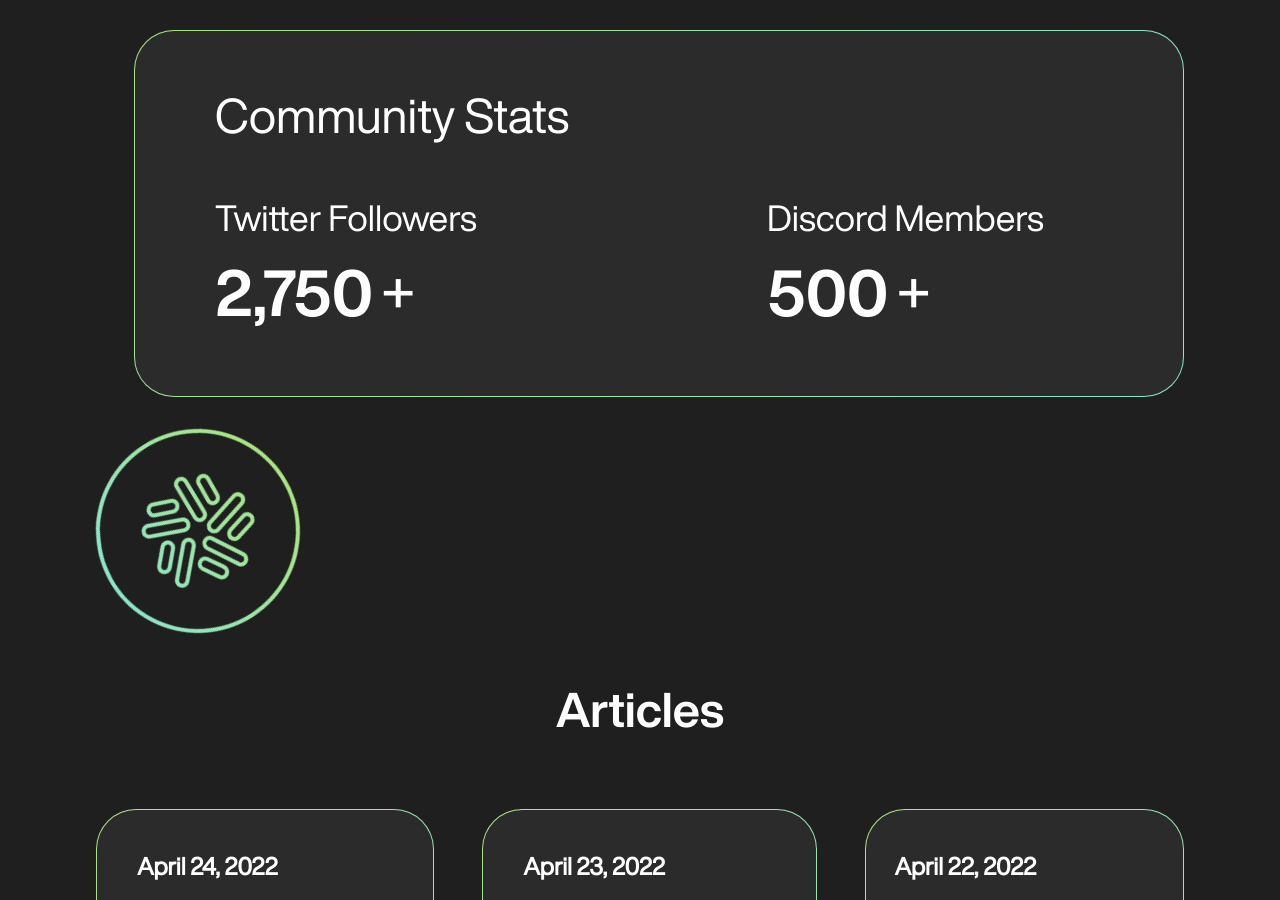
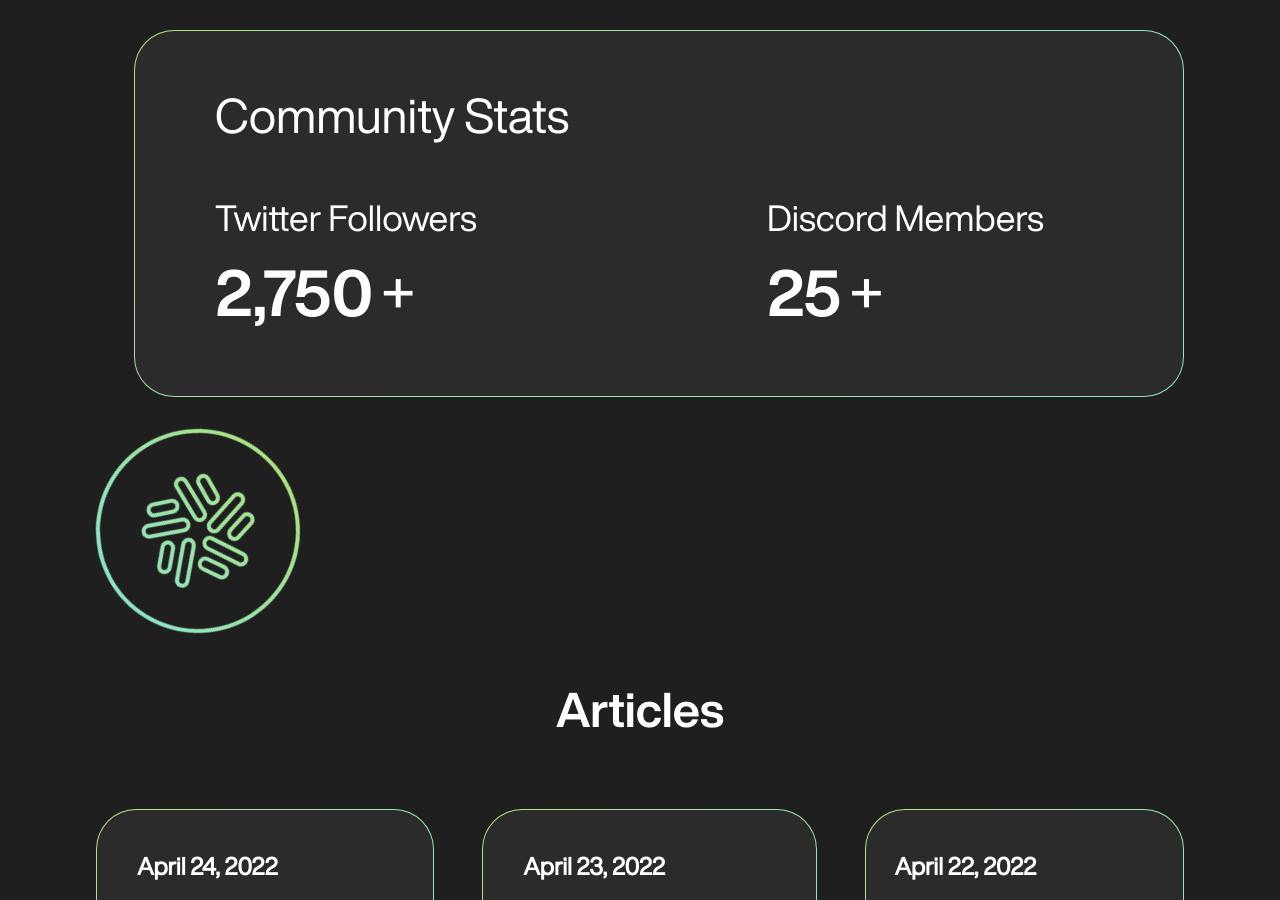
Before and after one commit to SustainDAO/landing, a Jekyll site: the page built from index.html, in a window 1280 px wide and 900 px high, scrolled down 2131 px. Built offline with Jekyll 4.4.1, drawn with Linux system fonts in a browser that asks for light colours.

```diff
--- a/index.html
+++ b/index.html
@@ -263,7 +263,7 @@ title: SustainDAO
                         <div class="flex flex-col min-w-51 desktop:min-w-84">
                             <h5 class="text-lg leading-7 tablet:text-2xl desktop:text-4xl desktop:leading-[53px]">Discord Members</h5>
                             <div class="flex items-center gap-2 text-3xl tablet:text-4xl desktop:text-6xl font-display-bold">
-                                <h2 data-count="500" class="timer font-display-bold">25</h2>
+                                <h2 data-count="25" class="timer font-display-bold">25</h2>
                                 <span>+</span>
                             </div>
 
```
